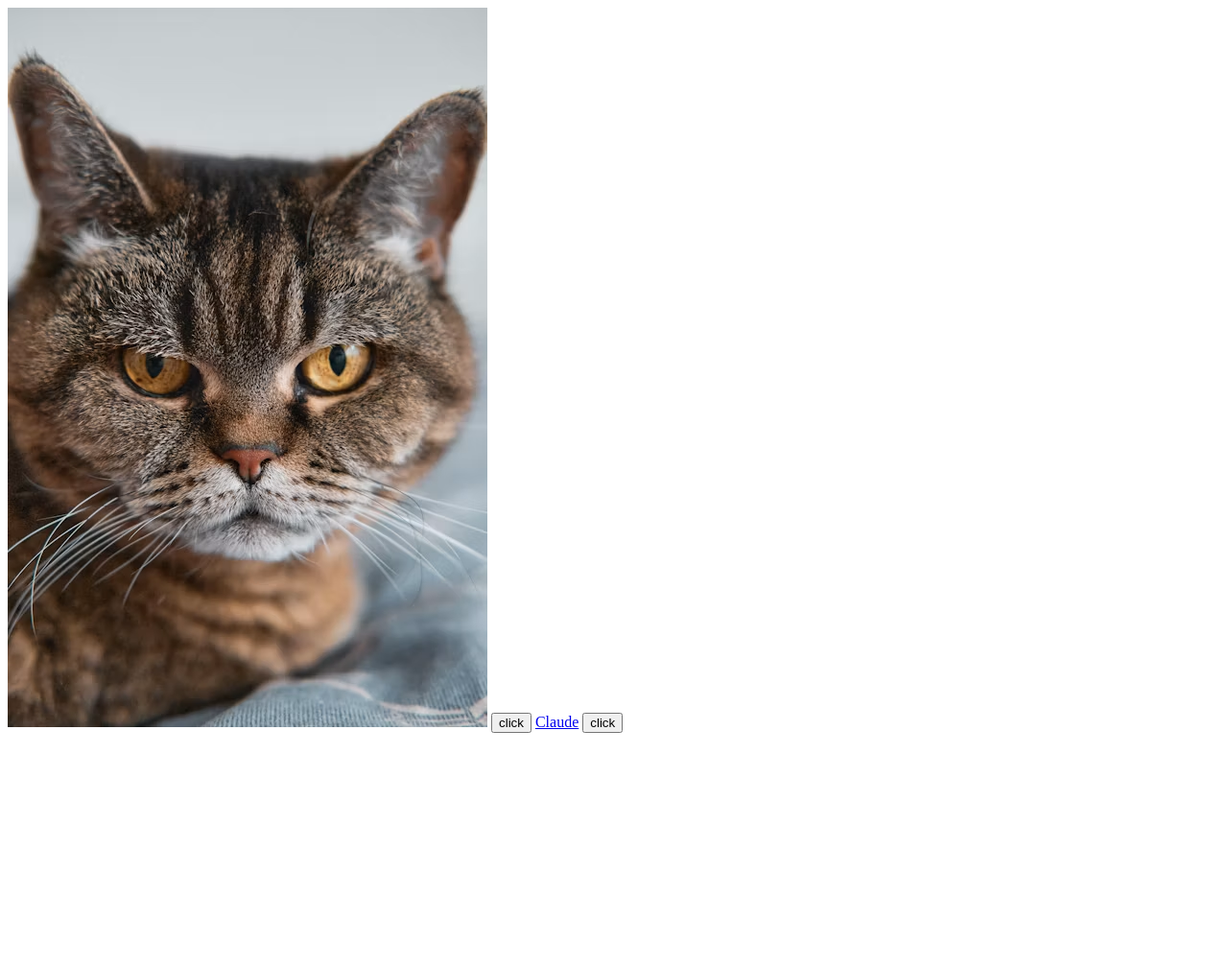
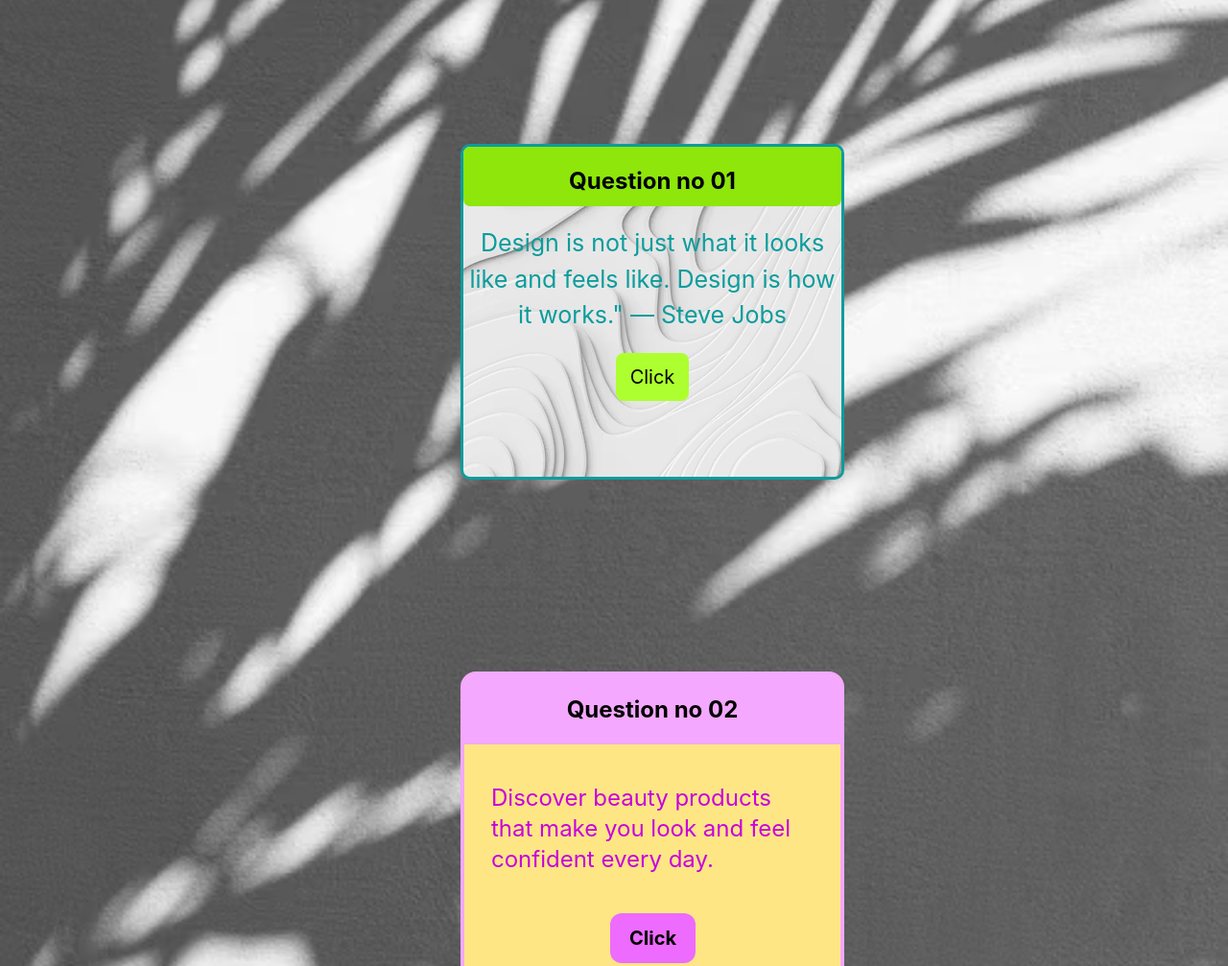
Before and after one commit to Umaimazainab02/dom-method, a website: page index.html in a window 1280 px wide. Shown: the top 1007 px of the page at 96% size. Before the commit the page ends 800 px from the top, so only its background shows below. Drawn offline with Linux system fonts and the light colour scheme.

Commit message:
Remove node_modules

```diff
--- a/dome3.js
+++ b/dome3.js
@@ -1,39 +1,36 @@
+//////////Question 01/////////
+//Change the text of a heading when a button is clicked.
+function change1() {
+    let heading = document.getElementById("line1");
+    let heading1 = document.getElementById("line2");
 
-// // btn1.addEventListener("click", () => {
-// //     btn2.textContent = "Umaima zainab";
-// //     document.getElementById("btn1").textContent = "JavaScript";
-// // })
+    let box = document.getElementById("box")
+    heading.textContent = "hello beautiful!!!";
+    heading.style.paddingLeft="30px"
 
-// // function change() {
-// //     let button1 = document.createElement("p");
-// //     button1.textContent = "Hello";
+    heading.style.color = "red"
+    heading.style.width = "300px"
+    box.style.border = "3px solid greenyellow"
+    box.style.borderRadius = "20px"
+    box.style.width = "350px"
+    box.style.height = "300px"
+    heading1.style.borderTopLeftRadius = "18px";
+    heading1.style.borderTopRightRadius = "18px";
+    heading1.style.backgroundColor ="rgb(12, 156, 156)"
 
-// //     document.body.appendChild(button1);
-// //     button1.style.color="purple"
-// //     button1.style.fontSize="30px"
-// //     button1.style.text
-// // }
+}
 
-// // function btn1(){
-// //     let btn2=document.createElement("h2");
-// //     btn2.textContent="beauty";
-// //     document.body.appendChild(btn2);
-// //     btn2.style.color="pink"
-// //     btn2.style.fontSize="100px"
-// //     setTimeout(() => {
-// //         btn2.remove();
-// //     }, 3000);
 
-// // }
 
-// function btn1(){
-//     let img=document.getElementById("img1");
-//     img.setAttribute("src","dog.jpg");
-// }
-// function link12(){
-//     let link=document.getElementById("link1")
-//     link.textContent="whatsapp"
-//     link.setAttribute("href","https://web.whatsapp.com/")
-//         // window.open("https://web.whatsapp.com/", "_blank");
+///////////Question no 02///////
+////Change the background color of a <div>.////////
+function change2(){
+    let heading3 = document.getElementById("box1")
+    let heading4 = document.getElementById("line4")
+    let heading5 = document.getElementById("line5")
+    heading3.style.backgroundColor ="lightblue"
+    heading3.style.transition="0.8"
+}
 
-// }
+
+/////////
--- a/first.css
+++ b/first.css
@@ -0,0 +1,58 @@
+body {
+    padding: 0px;
+    margin: 0px;
+    background-image:url("photo-1530177150700-84cd9a3b059b.avif") ;
+    background-repeat: no-repeat;
+    background-size: cover;
+    background-position: center;
+    min-height: 100vh;
+}
+
+#line2 {
+    margin-top: 0;
+    text-align: center;
+    background-color: rgb(142, 230, 11);
+    padding-top: 20px;
+    border-radius: 7px;
+    padding-bottom: 10px;
+
+}
+
+#box {
+    background-image: url("premium_photo-1681426319710-e284eab20c36.avif");
+    height: 350px;
+    width: 400px;
+    border: 3px solid rgb(12, 156, 156);
+    border-radius: 10px;
+    margin-top: 150px;
+    margin-left: 480px;
+    text-align: center;
+
+}
+
+#line1 {
+    padding-top: 20px;
+    font-size: 25px;
+    color: rgb(12, 156, 156);
+}
+
+#line3 {
+    text-align: center;
+    font-size: 20px;
+    margin-top: 20px;
+    padding-bottom: 10px;
+    padding-left: 15px;
+    padding-top: 10px;
+    padding-right: 15px;
+    transition: 2.5s;
+    border-radius: 8px;
+    background-color: greenyellow;
+
+}
+
+#line3:active {
+    background-color: red;
+    color: white;
+    transform: scale(1.1);
+
+}
--- a/index.html
+++ b/index.html
@@ -4,25 +4,27 @@
 <head>
     <meta charset="UTF-8">
     <meta name="viewport" content="width=device-width, initial-scale=1.0">
+    <link href="src/output.css" rel="stylesheet">
     <link rel="stylesheet" href="first.css">
-    <title>Document</title>
+    <title>Dom methods</title>
 </head>
 
 <body>
-    <!-- <h1 id="btn2">h1 in this page</h1>
-<button onclick="change()" >
-    hello weather
-
-</button>
-<button onclick="change1()" id="btn3" >
-
-</button> -->
-    <img id="img1" src="cat.jpg" alt="">
-    <button onclick="btn1()">
-        click</button>
-    <a id="link1" href="https://claude.ai/chat/726adf7c-63be-4498-af63-d6f29d0944ee">Claude</a>
-    <button onclick="link12()">click</button>
-
+    <div id="box">
+        <h1 id="line2" class="font-bold text-2xl">Question no 01</h1>
+        <h1 id="line1">Design is not just what it looks like and feels like. Design is how it works." — Steve Jobs</h1>
+        <button onclick="change1()" id="line3">Click</button>
+    </div>
+    <div>
+        <div id="box1" class="border-4 border-fuchsia-300 w-100 h-100 rounded-2xl ml-120 mt-50 mb-20 bg-amber-200">
+            <h1 id="line4" class="bg-fuchsia-300 p-5 text-center font-bold text-2xl rounded-t-xl">Question no 02</h1>
+            <h1 id="line5" class=" text-2xl text-fuchsia-600 pt-10 px-7">Discover beauty products that make you look and
+                feel confident every day.</h1>
+            <button onclick="change2()" id="line6"
+                class="bord px-5 py-3 rounded-xl font-bold  text-xl bg-fuchsia-400 ml-38 mt-10   active:bg-red-500 active:text-white active:scale-110 transition-transform">
+                Click</button>
+        </div>
+    </div>
     <script src="dome3.js">
 
 
--- /dev/null
+++ b/package.json
@@ -0,0 +1,6 @@
+{
+  "dependencies": {
+    "@tailwindcss/cli": "^4.3.3",
+    "tailwindcss": "^4.3.3"
+  }
+}
--- /dev/null
+++ b/src/input.css
@@ -0,0 +1 @@
+@import "tailwindcss";
```
Also changed, not shown: photo-1530177150700-84cd9a3b059b.avif (added), photo-1558591710-4b4a1ae0f04d.avif (added), premium_photo-1681426319710-e284eab20c36.avif (added), src/output.css (added), 2 other files.
